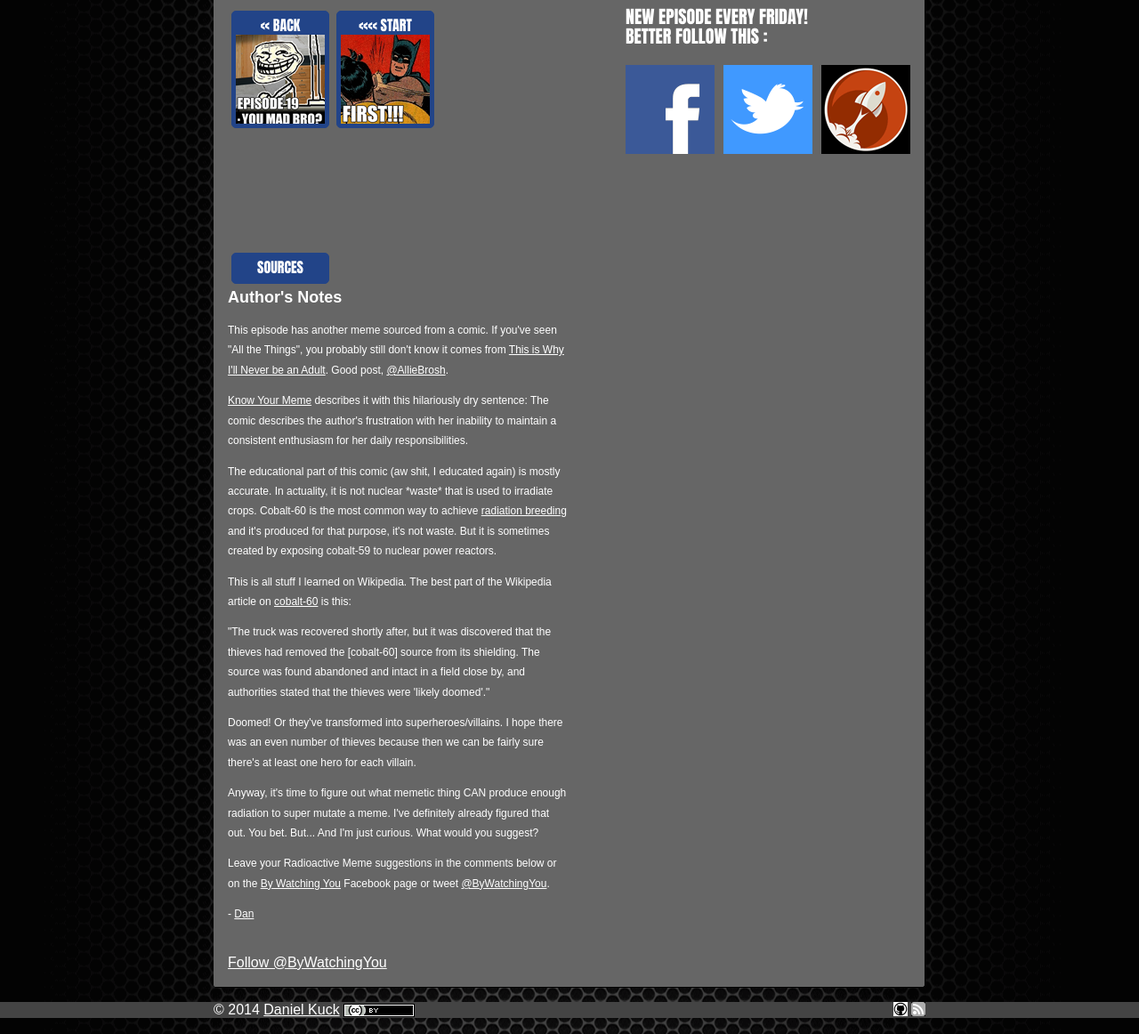
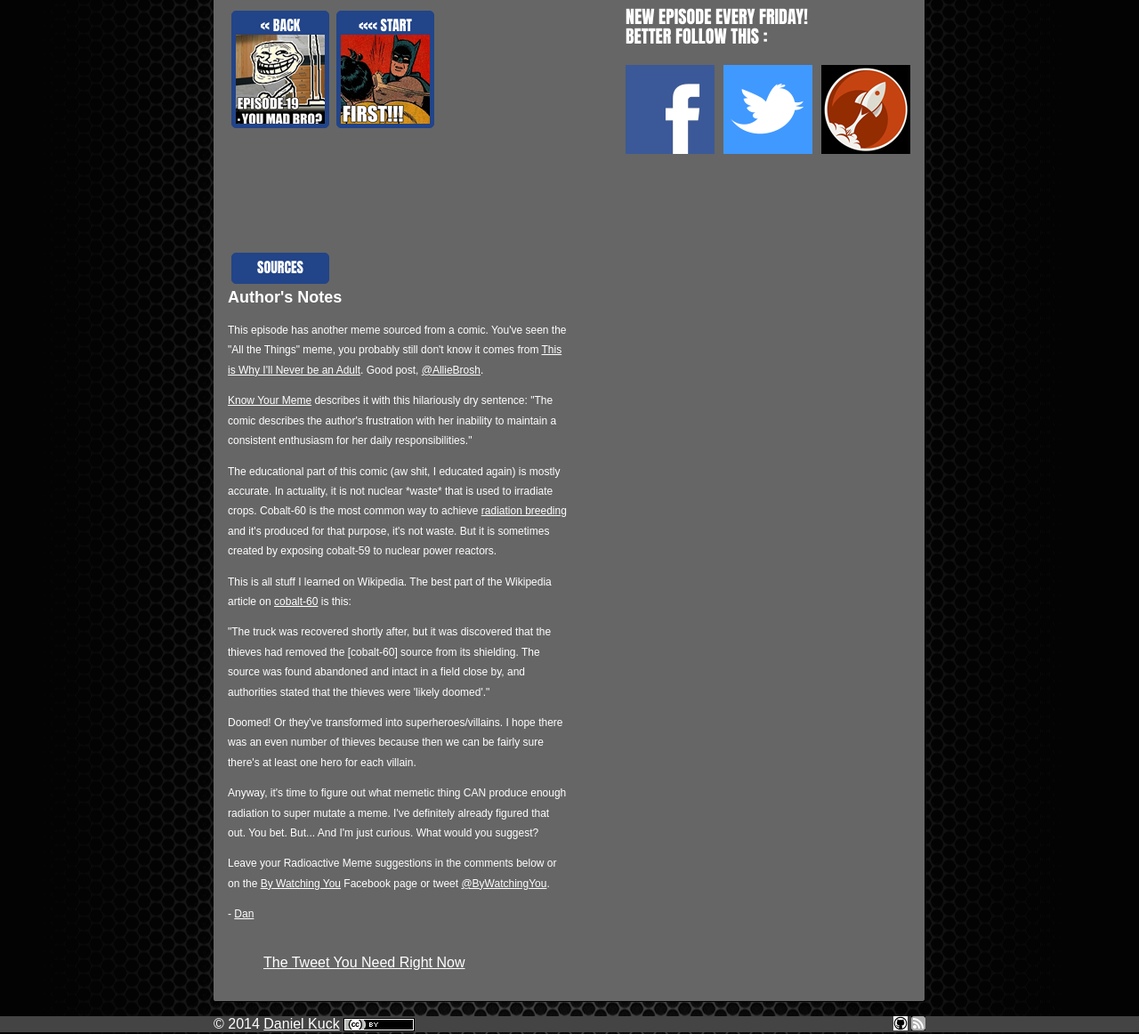
Before and after one commit to dankuck/by-watching-you, a Jekyll site: the page built from _posts/2015-02-17-ep20-all-the-things.md, in a window 1280 px wide and 1400 px high, scrolled down 1825 px, cut to the strip 238-1400 px from the top of the window. Shown: the whole strip at 89% size. Built offline with Jekyll 4.4.1, drawn with Linux system fonts in a browser that asks for light colours; comment, search, counter and statistics services are not loaded.

Commit message:
Publish ep 20!

```diff
--- a/_includes/notes-ep20.html
+++ b/_includes/notes-ep20.html
@@ -1,6 +1,6 @@
 <p>
 	This episode has another meme sourced from a comic.
-	If you've seen "All the Things", you probably still
+	You've seen the "All the Things" meme, you probably still
 	don't know it comes from
 	<a href="http://hyperboleandahalf.blogspot.com/2010/06/this-is-why-ill-never-be-adult.html">This is Why I'll Never be an Adult</a>.
 	Good post, <a href="https://twitter.com/alliebrosh">@AllieBrosh</a>.
@@ -9,9 +9,9 @@
 <p>
 	<a href="http://knowyourmeme.com/memes/x-all-the-y">Know Your Meme</a>
 	describes it with this hilariously dry
-	sentence: The comic describes the author's frustration
+	sentence: "The comic describes the author's frustration
 	with her inability to maintain a consistent enthusiasm
-	for her daily responsibilities.
+	for her daily responsibilities."
 </p>
 
 <p>
```
Also changed, not shown: _posts/2015-02-17-ep20-all-the-things.md (+2 -2 lines).
